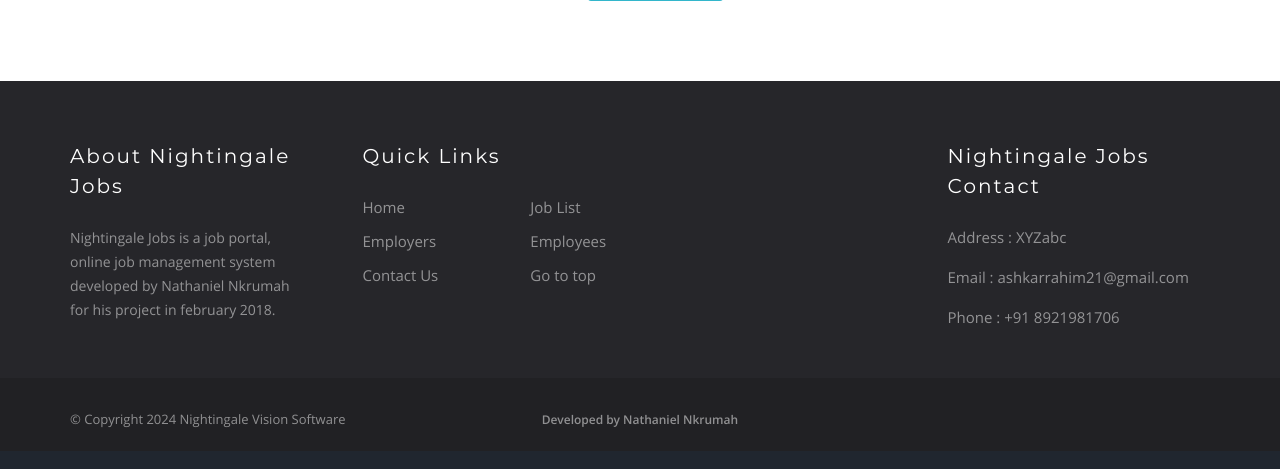
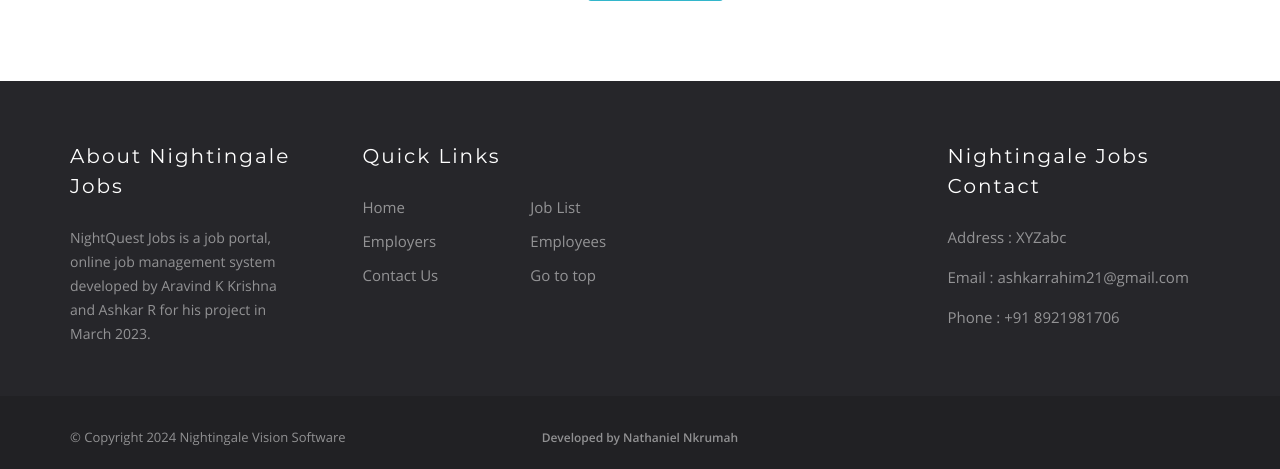
Before and after one commit to AravindKKrishna/PortCode, a PHP site: page /phpmail/contact.php in a window 1280 px wide. Shown: the part 623-1092 px from the top of the page. Before the commit the page ends 1050 px from the top, so only its background shows below. Run offline with PHP 8.4, Linux system fonts and the light colour scheme; some libraries are stand-ins or nearby versions.

Commit message:
Update contact.php

```diff
--- a/contact.php
+++ b/contact.php
@@ -284,7 +284,7 @@ include 'constants/check-login.php';
 
 										<div class="footer-about-us">
 											<h5 class="footer-title">About Nightingale Jobs</h5>
-											<p>Nightingale Jobs is a job portal, online job management system developed by Nathaniel Nkrumah for his project in february 2018.</p>
+											<p>NightQuest Jobs is a job portal, online job management system developed by Aravind K Krishna and Ashkar R for his project in March 2023.</p>
 
 										</div>
 
```
